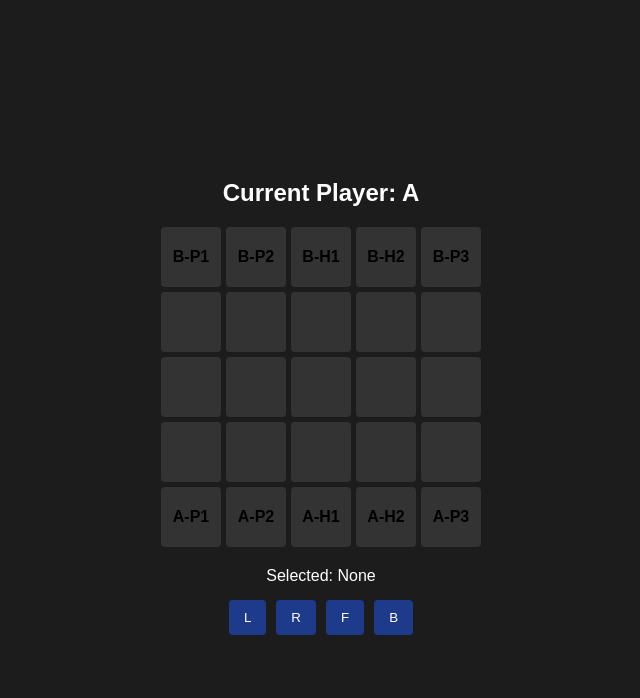
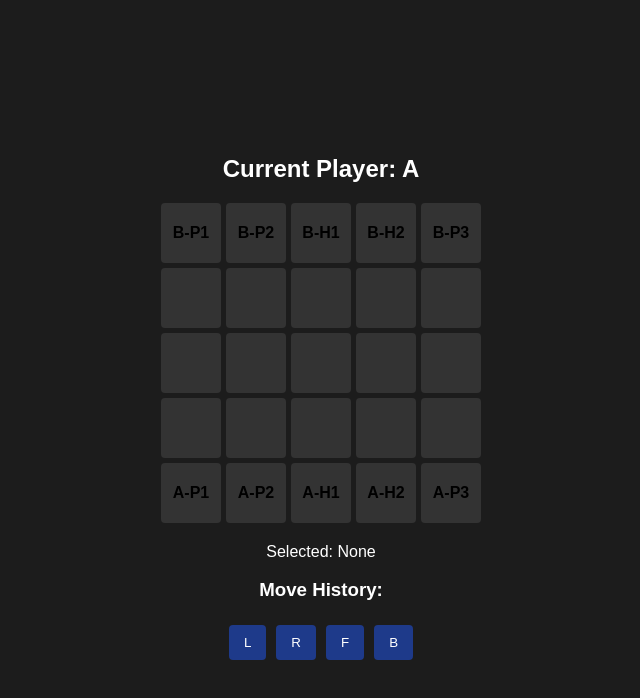
Before and after one commit to sinisterdaddy/Radha-Krishna-Garg-21BCE7371, a website: page public/index.html in a window 1280 px wide. Shown: the whole page, without its empty margins (319-959 px from the left). Drawn offline with Linux system fonts and the light colour scheme.

Commit message:
Update index.html

```diff
--- a/public/index.html
+++ b/public/index.html
@@ -87,19 +87,25 @@
             <!-- Grid cells will be populated by JavaScript -->
         </div>
         <div id="selected-piece">Selected: None</div>
+
+        <!-- Move History Section -->
+        <div id="move-history">
+            <h3>Move History:</h3>
+            <ul id="history-list"></ul>
+        </div>
+
         <div class="controls">
             <button id="move-left" onclick="movePiece('L')">L</button>
             <button id="move-right" onclick="movePiece('R')">R</button>
             <button id="move-forward" onclick="movePiece('F')">F</button>
             <button id="move-backward" onclick="movePiece('B')">B</button>
-            <!-- Diagonal buttons, initially hidden -->
             <button id="move-fl" onclick="movePiece('FL')" style="display: none;">FL</button>
             <button id="move-fr" onclick="movePiece('FR')" style="display: none;">FR</button>
             <button id="move-bl" onclick="movePiece('BL')" style="display: none;">BL</button>
             <button id="move-br" onclick="movePiece('BR')" style="display: none;">BR</button>
         </div>
+    </div>
 
-    </div>
     <script src="game.js"></script>
 </body>
 </html>
```
